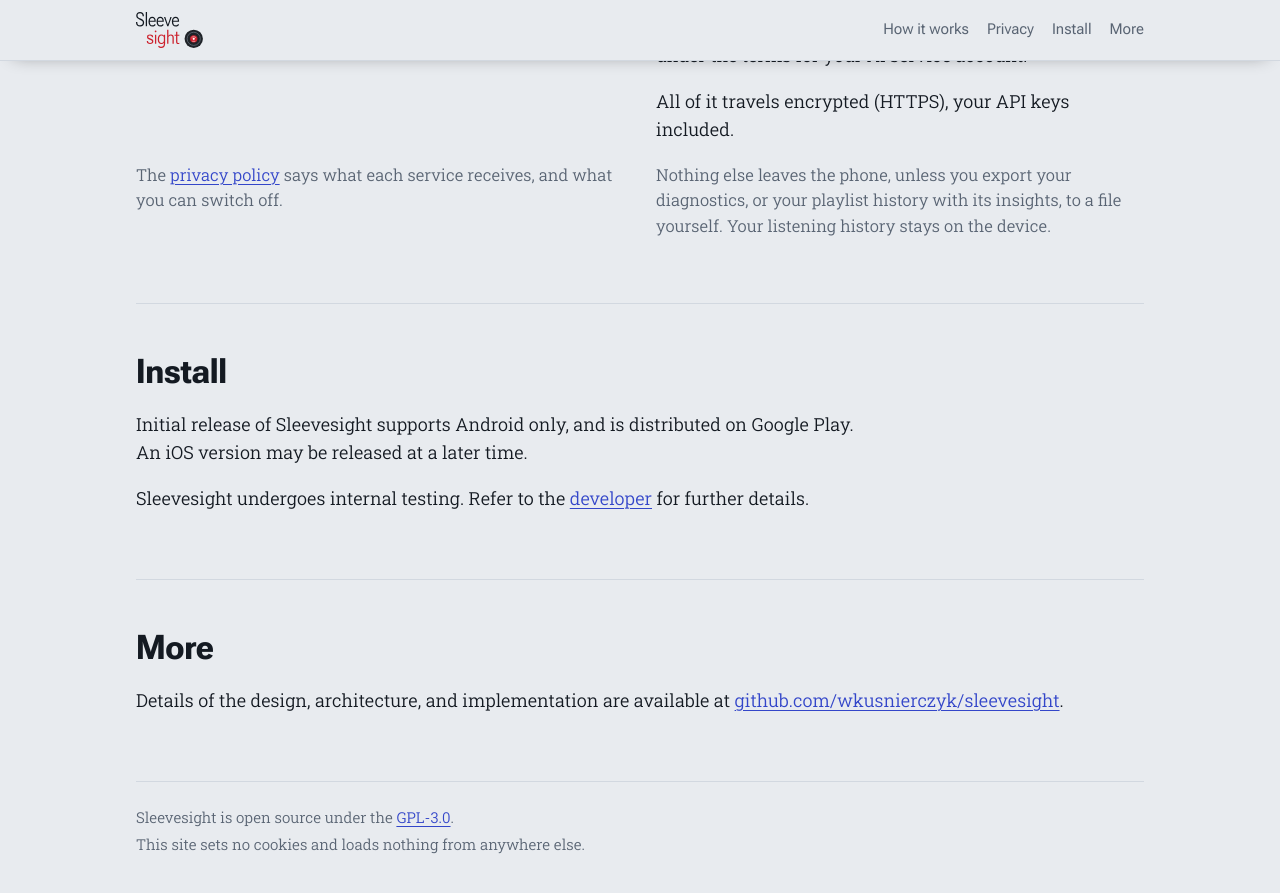
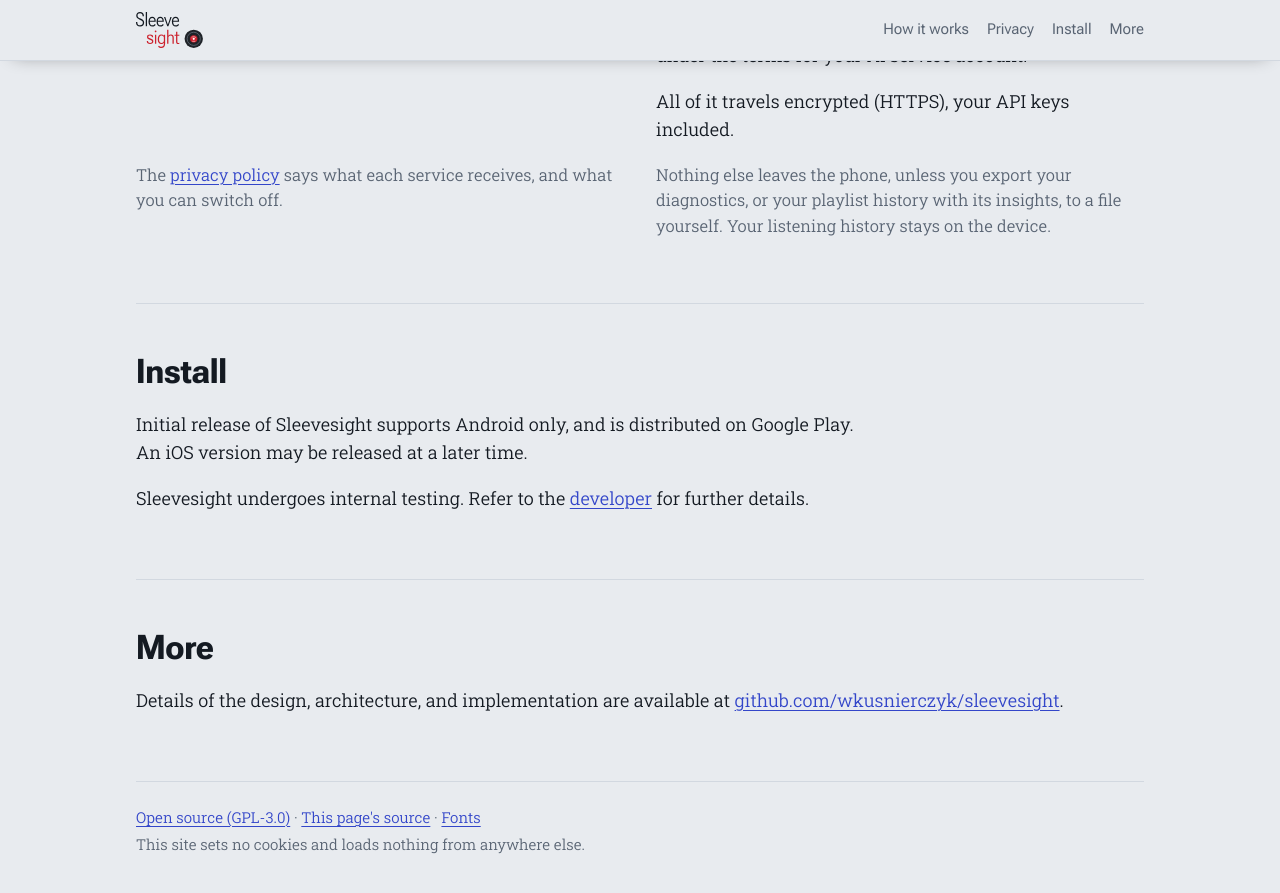
Before and after one commit to wkusnierczyk/sleevesight, a Jekyll site: the page built from index.html, in a window 1280 px wide and 900 px high, scrolled down 3969 px. Shown: the top 893 px of the window. Built offline with Jekyll 4.4.1, drawn with Linux system fonts in a browser that asks for light colours.

Commit message:
[DOCS] Site: one footer line on every page
Every published page now ends with the same line: *Open source (GPL-3.0) · This page's source ·
Fonts*, linking the licence, the page's own file on GitHub, and the brand sheet's *Fonts* section,
which names the three fonts, their uses and licences, and says they are served from this site.

- The default layout (`_layouts/default.html`), for the privacy policy, the README page, the
  `design/` documents, the tester brief and the docs: in place of the theme's "This site is open
  source. Improve this page." A page that renders another file names it (`source_path`), so the
  README page links `README.md`.
- The product page: in place of its open-source sentence; its line on cookies stays.
- The brand sheet: in place of its two lines.
- `keyboard.html`, under its card, styled in `keyboard.css`, as its content policy allows no inline
  style; `design/simulator.html`, under the page.
- The archived `design/product-page-2026-10-20.html` stays as it was, a frozen copy.

Co-Authored-By: Claude Opus 5.5 <noreply@anthropic.com>

```diff
--- a/assets/keyboard/keyboard.css
+++ b/assets/keyboard/keyboard.css
@@ -20,6 +20,10 @@ main {
   border: 1px solid var(--line); border-radius: 16px;
 }
 @media (max-width: 700px) { main { margin: 0; border-radius: 0; border: 0; padding: 16px; } }
+/* The footer line every page of the site carries. */
+footer { max-width: 640px; margin: 0 auto 32px; padding: 0 24px; font-size: 14px; color: var(--muted); }
+footer a { color: inherit; }
+@media (max-width: 700px) { footer { margin: 0; padding: 16px; border-top: 1px solid var(--line); } }
 h1 { font-size: 28px; line-height: 1.2; margin: 0 0 12px; }
 ol { padding-left: 1.4em; }
 li { margin: 16px 0; }
--- a/design/brand.html
+++ b/design/brand.html
@@ -783,8 +783,7 @@ document.documentElement.classList.add('js');
 </main>
 
 <footer>
-  <p>Sleevesight is open source under the <a href="https://github.com/wkusnierczyk/sleevesight/blob/main/LICENSE">GPL-3.0</a>.</p>
-  <p>This site sets no cookies and loads nothing from anywhere else.</p>
+  <p><a href="https://github.com/wkusnierczyk/sleevesight/blob/main/LICENSE">Open source (GPL-3.0)</a> · <a href="https://github.com/wkusnierczyk/sleevesight/blob/main/design/brand.html">This page's source</a> · <a href="#fonts">Fonts</a></p>
 </footer>
 </div>
 <script>
--- a/design/simulator.html
+++ b/design/simulator.html
@@ -1305,4 +1305,7 @@ setTrack(0, "load");
 })();
 </script>
 
+<footer class="site-foot"><a href="https://github.com/wkusnierczyk/sleevesight/blob/main/LICENSE">Open source (GPL-3.0)</a> · <a href="https://github.com/wkusnierczyk/sleevesight/blob/main/design/simulator.html">This page's source</a> · <a href="brand.html#fonts">Fonts</a></footer>
+<style>/* The footer line every page of the site carries. */
+.site-foot{max-width:1200px;margin:8px auto 24px;padding:0 16px;font-size:13px;color:#57606a}.site-foot a{color:inherit}</style>
 </body></html>
--- a/index.html
+++ b/index.html
@@ -483,7 +483,7 @@ document.documentElement.classList.add('js');
 </main>
 
 <footer>
-  <p>Sleevesight is open source under the <a href="https://github.com/wkusnierczyk/sleevesight/blob/main/LICENSE">GPL-3.0</a>.</p>
+  <p><a href="https://github.com/wkusnierczyk/sleevesight/blob/main/LICENSE">Open source (GPL-3.0)</a> · <a href="https://github.com/wkusnierczyk/sleevesight/blob/main/index.html">This page's source</a> · <a href="design/brand.html#fonts">Fonts</a></p>
   <p>This site sets no cookies and loads nothing from anywhere else.</p>
 </footer>
 </div>
--- a/keyboard.html
+++ b/keyboard.html
@@ -43,5 +43,6 @@
 
   <p class="note">Nothing leaves your computer and your phone. The code holds a key made for this visit alone; the phone forgets it when you close its dialog. Reload the page for a new one.</p>
 </main>
+<footer><a href="https://github.com/wkusnierczyk/sleevesight/blob/main/LICENSE">Open source (GPL-3.0)</a> · <a href="https://github.com/wkusnierczyk/sleevesight/blob/main/keyboard.html">This page's source</a> · <a href="design/brand.html#fonts">Fonts</a></footer>
 </body>
 </html>
--- a/readme-page.html
+++ b/readme-page.html
@@ -5,6 +5,8 @@
 layout: default
 title: README
 permalink: /README.html
+# The footer's "This page's source" links the README itself.
+source_path: README.md
 ---
 {% capture readme %}{% include_relative README.md %}{% endcapture %}
 {{ readme | replace: ".md)", ".html)" | markdownify }}
```
Also changed, not shown: _layouts/default.html (+8 -4 lines).
